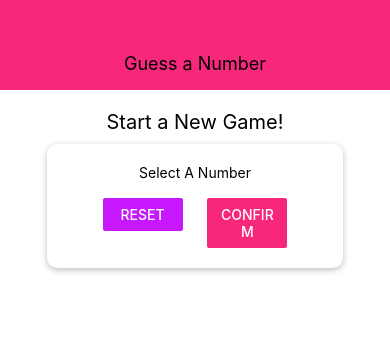
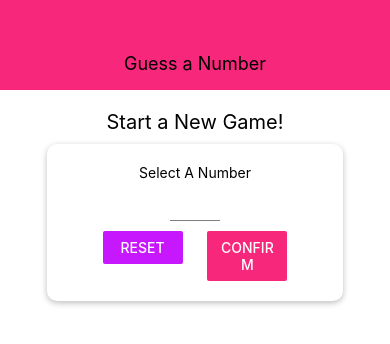
Before and after one commit to AlexDoss42/number_game, a React Native app: screen / in a window 390 px wide. Shown: the top 344 px of the page. Built offline with nearby package versions, Linux system fonts and the light colour scheme.

Commit message:
adds some validation to input and exports to its on file

```diff
--- /dev/null
+++ b/components/Input.js
@@ -0,0 +1,17 @@
+import React from 'react';
+import { TextInput, StyleSheet } from 'react-native';
+
+const Input = props => {
+  return <TextInput {...props} style={{...styles.input, ...props.style}} />
+};
+
+const styles = StyleSheet.create({
+  input: {
+    height: 30,
+    borderBottomColor: 'grey',
+    borderBottomWidth: 1,
+    marginVertical: 10
+  }
+});
+
+export default Input;
--- a/screens/StartGameScreen.js
+++ b/screens/StartGameScreen.js
@@ -1,17 +1,34 @@
-import React from 'react'
+import React, { useState } from 'react'
 import { View, Text, StyleSheet, TextInput, Button } from 'react-native'
 
 import Card from '../components/Card'
 import Colors from '../constants/colors'
+import Input from '../components/Input'
 
 const StartGameScreen = props => {
+
+  const [enteredValue, setEnteredValue] = useState('')
+
+  const numberInputHandler = inputText => {
+    setEnteredValue(inputText.replace(/[^0-9]/g, ''))
+  };
+
   return(
     <View style={styles.screen}>
       <Text style={styles.title}>Start a New Game!</Text>
       <Card style={styles.inputContainer}>
         <View style={styles.inputContainer}>
           <Text>Select A Number</Text>
-          <TextInput />
+          <Input
+            style={styles.input}
+            blurOnSubmit
+            autoCapitalize='none'
+            autoCorrect={false}
+            keyboardType='number-pad'
+            maxLength={2}
+            onChangeText={numberInputHandler}
+            value={enteredValue}
+          />
           <View style={styles.buttonContainer}>
             <View style={styles.button}>
               <Button
@@ -57,6 +74,10 @@
   },
   button: {
     width: 80
+  },
+  input: {
+    width: 50,
+    textAlign: 'center'
   }
 });
 
```
